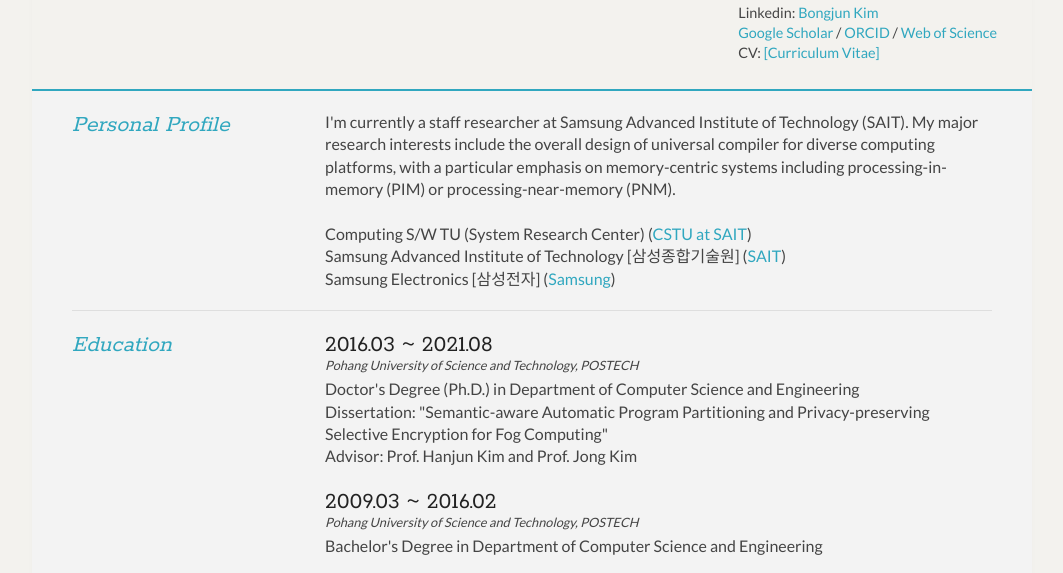
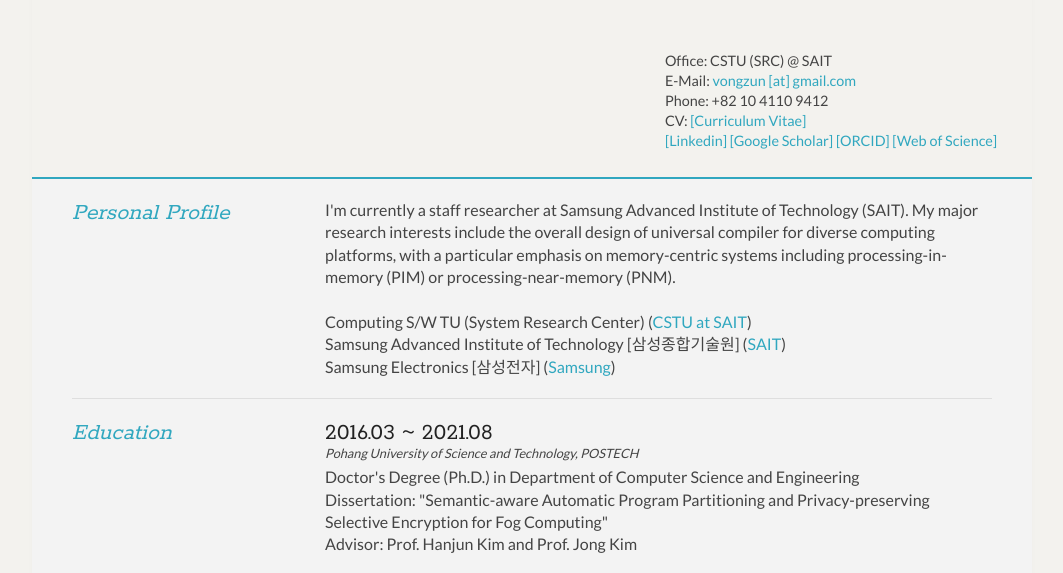
Before and after one commit to vongzun/vongzun.github.io, a plain HTML site: page index.html in a window 1280 px wide. Shown: the part 213-786 px from the top of the page, without its empty margins (108-1171 px from the left). Drawn offline with nearby package versions, Linux system fonts and the light colour scheme.

Commit message:
update links

```diff
--- a/index.html
+++ b/index.html
@@ -53,11 +53,11 @@
 				<li>Office: CSTU (SRC) @ SAIT</li>
 				<li>E-Mail: <a href="mailto:vongzun@gmail.com" target="_blank">vongzun [at] gmail.com</a></li>
 				<li>Phone: +82 10 4110 9412</li>
-				<li>Linkedin: <a href="http://kr.linkedin.com/in/kimbongjun">Bongjun Kim</a></li>
-        <li><a href="https://scholar.google.co.kr/citations?user=XSmJQUMAAAAJ&hl=en">Google Scholar</a> /
-            <a href="https://orcid.org/0000-0002-5142-0262">ORCID</a> /
-            <a href="https://www.webofscience.com/wos/author/record/56338086">Web of Science</a></li>
 				<li>CV: <a href="./bongjunkim-CV.pdf">[Curriculum Vitae]</a></li>
+				<li><a href="http://kr.linkedin.com/in/kimbongjun">[Linkedin]</a>
+            <a href="https://scholar.google.co.kr/citations?user=XSmJQUMAAAAJ&hl=en">[Google Scholar]</a>
+            <a href="https://orcid.org/0000-0002-5142-0262">[ORCID]</a>
+            <a href="https://www.webofscience.com/wos/author/record/56338086">[Web of Science]</a></li>
 			</ul>
 		</div>
 		<div class="clear"></div>
```
